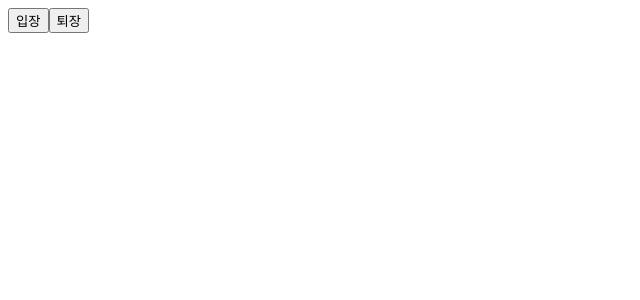
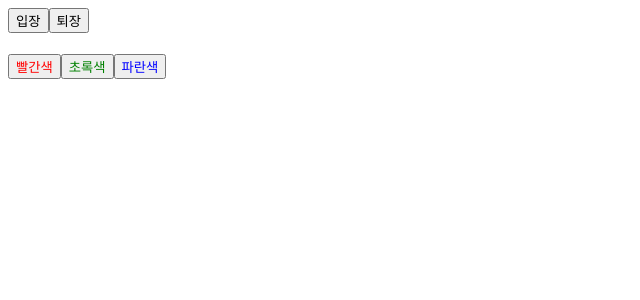
Before and after one commit to wlgn123/react-stuydy, a React (Create React App) app: page / in a window 1280 px wide. Shown: the top 300 px of the page, without its empty margins (0-640 px from the left). Built offline with nearby package versions, Linux system fonts and the light colour scheme.

Commit message:
3.4.2.3 한 컴포넌트에서 useState 여러번 사용하기

```diff
--- a/src/example/_3/MyComponent4_2.js
+++ b/src/example/_3/MyComponent4_2.js
@@ -3,6 +3,7 @@
 const Say = () => {
   // useState 사용 시, 스테이트의 초기값 형태를 자유롭게 넣을 수 있음
   const [message, setMessage] = useState('');
+  const [color, setColor] = useState('black');
 
   const onClickEnter = () => setMessage('안녕하세요!');
   const onClickLeave = () => setMessage('안녕히 가세요!');
@@ -15,7 +16,28 @@
       <button type="button" onClick={onClickLeave}>
         퇴장
       </button>
-      <h1>{message}</h1>
+      <h1 style={{ color }}>{message}</h1>
+      <button
+        type="button"
+        style={{ color: 'red' }}
+        onClick={() => setColor('red')}
+      >
+        빨간색
+      </button>
+      <button
+        type="button"
+        style={{ color: 'green' }}
+        onClick={() => setColor('green')}
+      >
+        초록색
+      </button>
+      <button
+        type="button"
+        style={{ color: 'blue' }}
+        onClick={() => setColor('blue')}
+      >
+        파란색
+      </button>
     </div>
   );
 };
```
